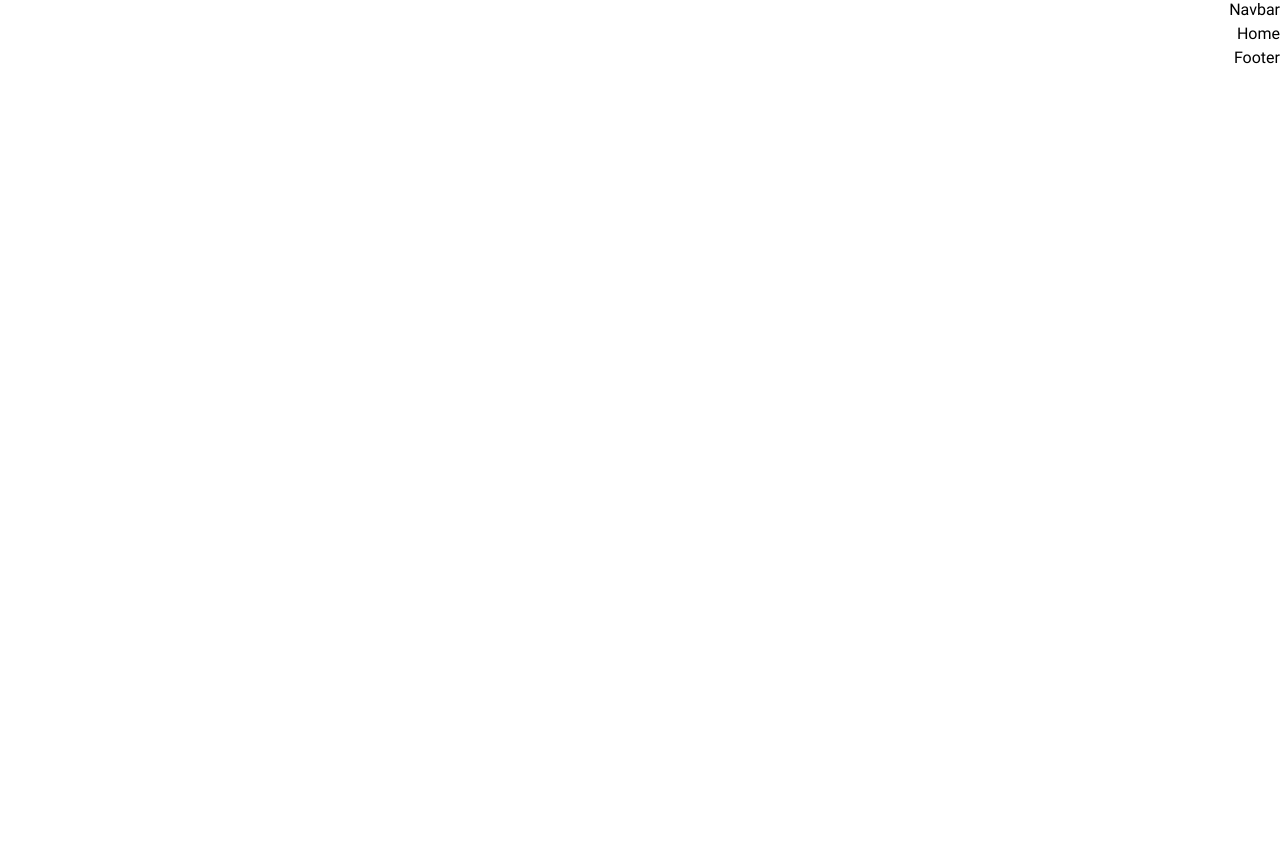
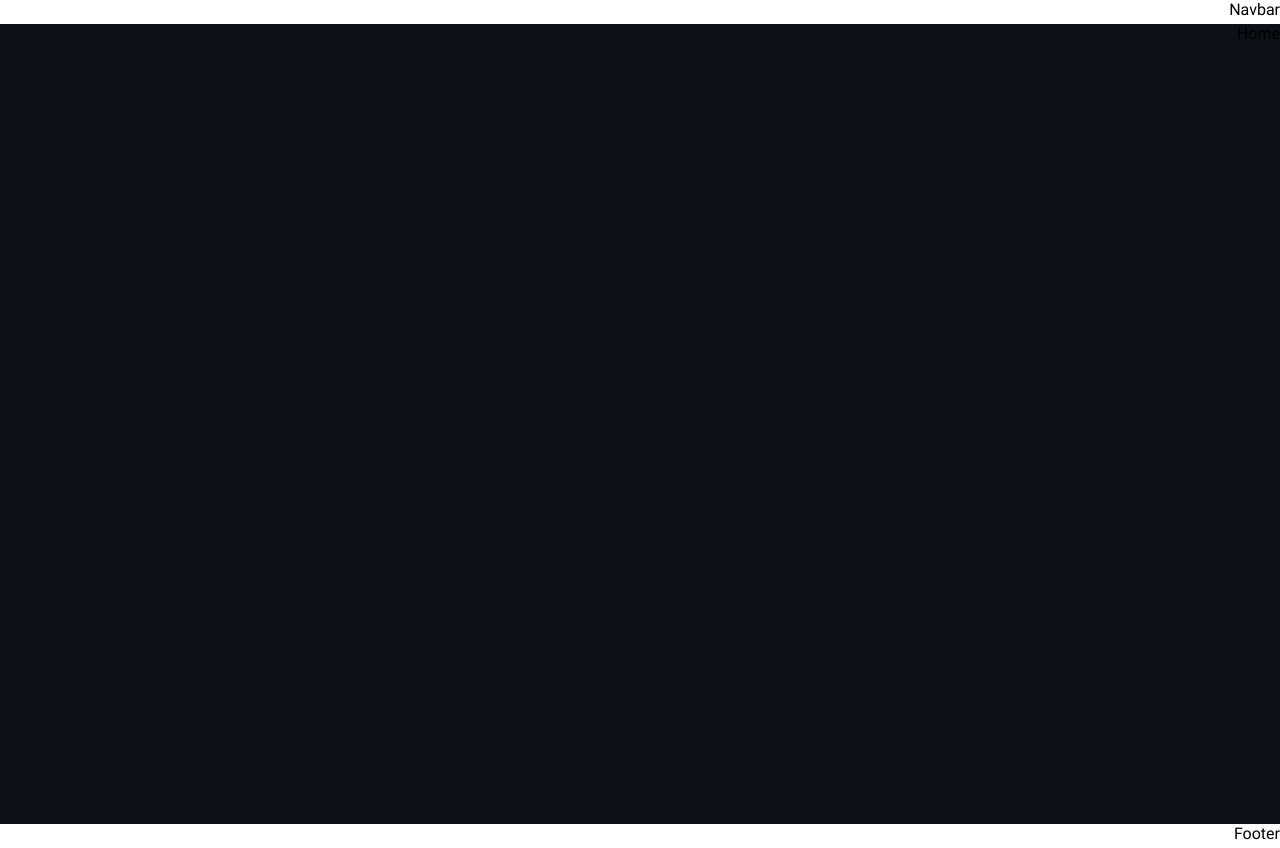
Before and after one commit to meysam-gheitasi/filmdez-com-new, a Next.js app: page / in a window 1280 px wide. Before the commit the page ends 800 px from the top, so only its background shows below. Built offline with nearby package versions, Linux system fonts and the light colour scheme.

Commit message:
Vervollständigen Sie die Strukturierung der Ebenen im Projekt und definieren Sie den Hauptinhalt in der einzelnen Hauptebene

```diff
--- a/app/layout.tsx
+++ b/app/layout.tsx
@@ -25,7 +25,9 @@ export default function RootLayout({
     <html lang="fa-IR" className={vazirFont.className}>
       <body dir='rtl'>
         <Navbar />
-        {children}
+        <main className='relative overflow-hidden min-h-screen bg-black-100'>
+          {children}
+        </main>
         <Footer />
       </body>
     </html>
```
